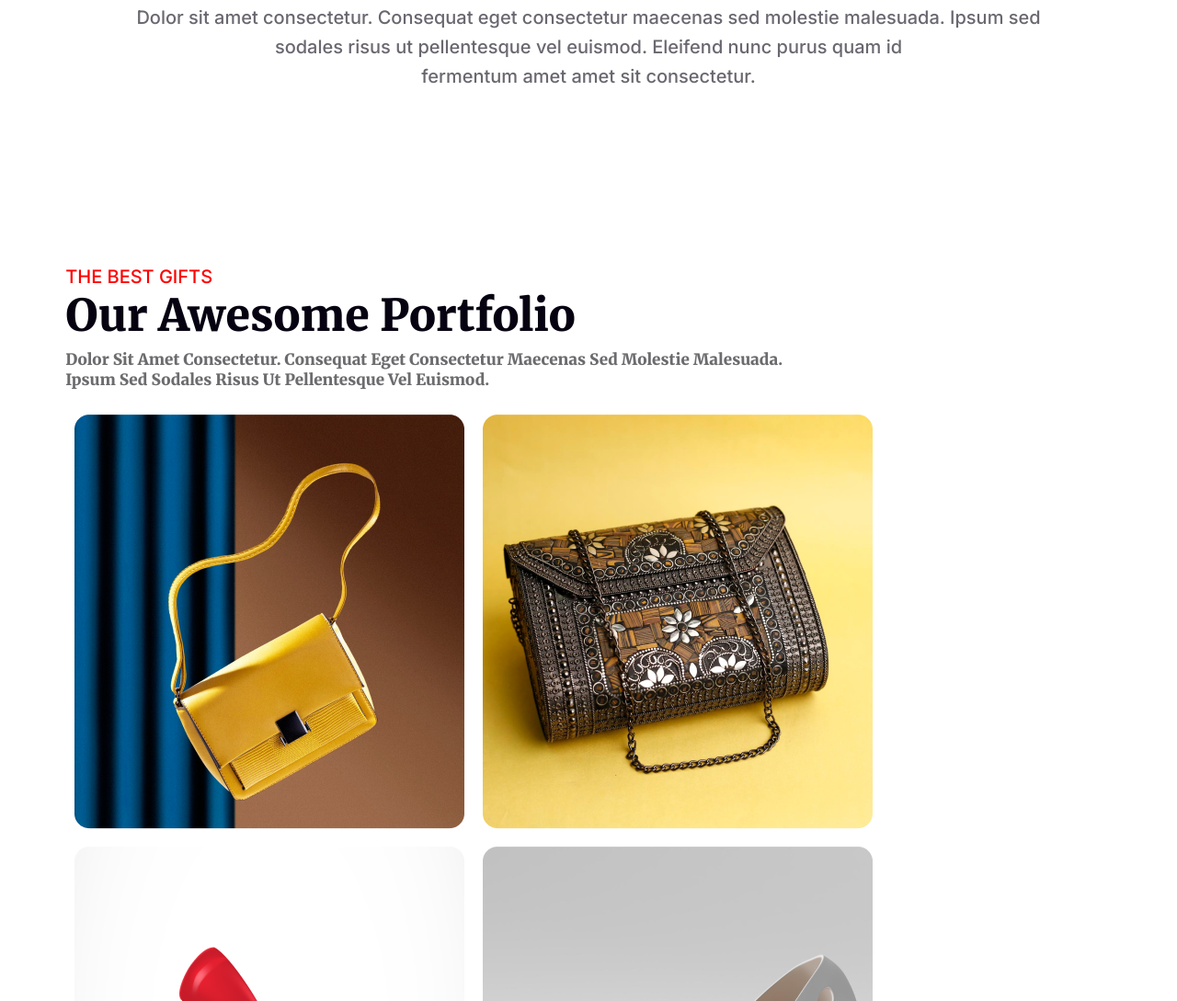
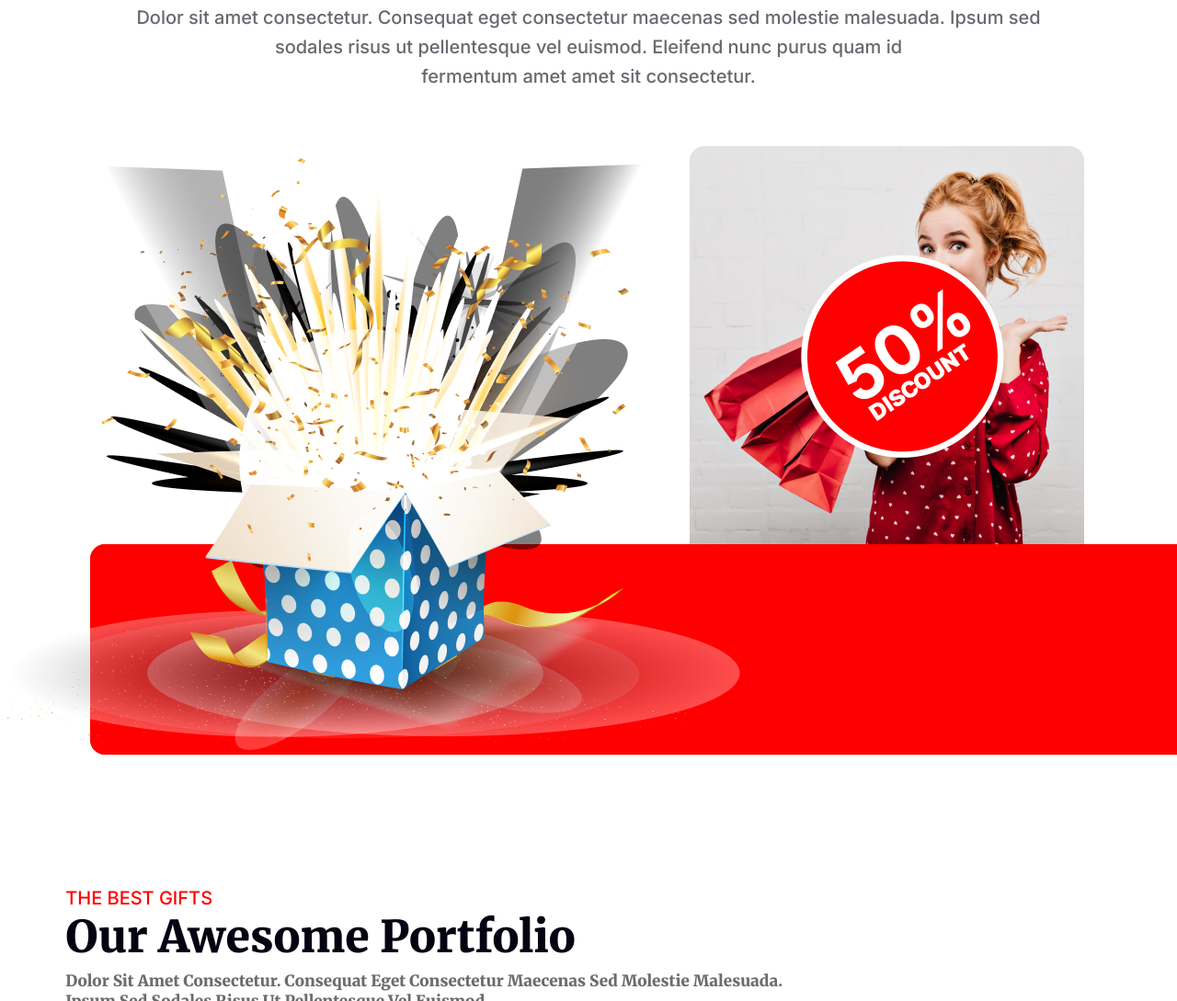
Before and after one commit to sagar-official/B9A1-First-Assignment, a plain HTML site: page index.html in a window 1280 px wide. Shown: the part 3690-4779 px from the top of the page at 92% size. Drawn offline with Linux system fonts and the light colour scheme.

Commit message:
all task finish

```diff
--- a/index.html
+++ b/index.html
@@ -39,7 +39,6 @@
             <img class="Happy_new_year" src="resources/New Year Photo.png" alt="">
 
         </div>
-
          <section class="welcome_section">
             <div class="new_year_png">
                 <img src="resources/Group 70.png" alt="">
@@ -107,9 +106,18 @@
                    <br> sodales risus ut pellentesque vel euismod. Eleifend nunc purus quam id
                     <br> fermentum amet amet sit consectetur.</p>
             </div>
-        </div>
+
+            <div class="hodiday_banner">
+                <img class="profile_banner" src="resources/Rectangle 1.png" alt="">
+                <img class="gift_box" src="resources/Group 75.png" alt="">
+                <img class="bottom_boder" src="resources/Rectangle 2.png" alt="">
+               <div>
+                <img class="discount_box" src="resources/Group 44.png" alt="">
+               </div>
+            </div>
+
         </section>
-
+    </div>
          <section class="info_portfolio">
             <div class="Portfolio_container">
                 <h5 class="portfolio_title">THE BEST GIFTS</h5>
--- a/styles/style.css
+++ b/styles/style.css
@@ -513,10 +513,6 @@ padding-right: 15px;
 
 }
 
-.bottom_line{
-
-}
-
 .footer_last_title,
 .unsubscribe{
 color: white;
@@ -536,3 +532,40 @@ margin-right: 227px;
 margin-top: -60px;
 
 }
+
+.hodiday_banner{
+    justify-content: space-between;
+}
+.profile_banner{
+    float: right;
+    margin-top: -130px;
+    margin-right: 93px;
+    position: relative;
+}
+
+.gift_box{
+    margin-top: -420px;
+    position: absolute;
+    z-index: 99;
+
+}
+
+.bottom_boder{
+    width: 1320px;
+    height: 229px;
+    position: relative;
+    margin-left: 90px;
+    border-radius: 16px 0px 16px 16px;
+    background: #F00;
+}
+
+
+.discount_box{
+margin-top: -590px;
+position: absolute;
+margin-left: 820px;
+color: #FFF;
+font-family: Inter;
+font-size: 73.015px;
+font-weight: 700;
+}
```
